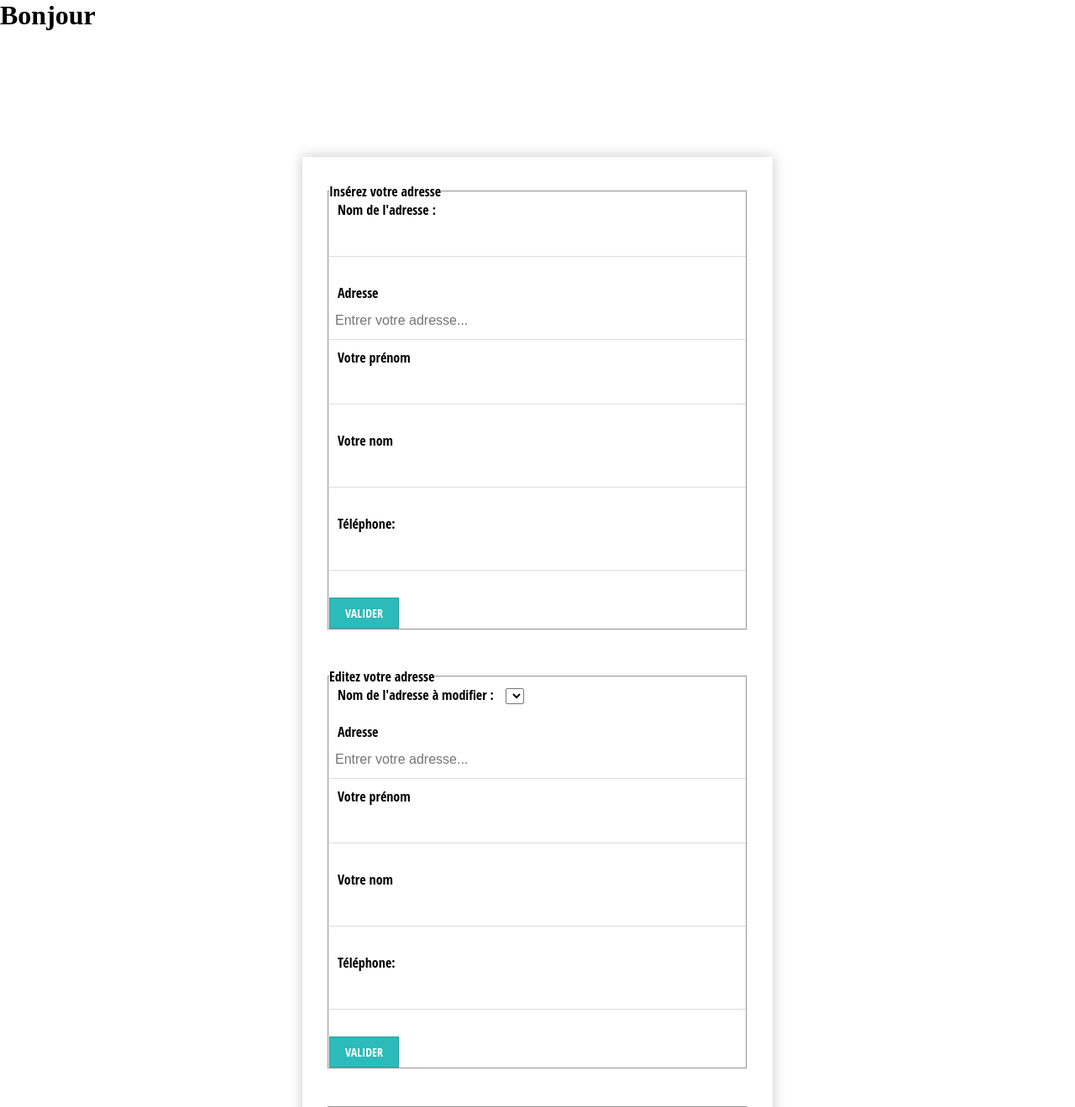
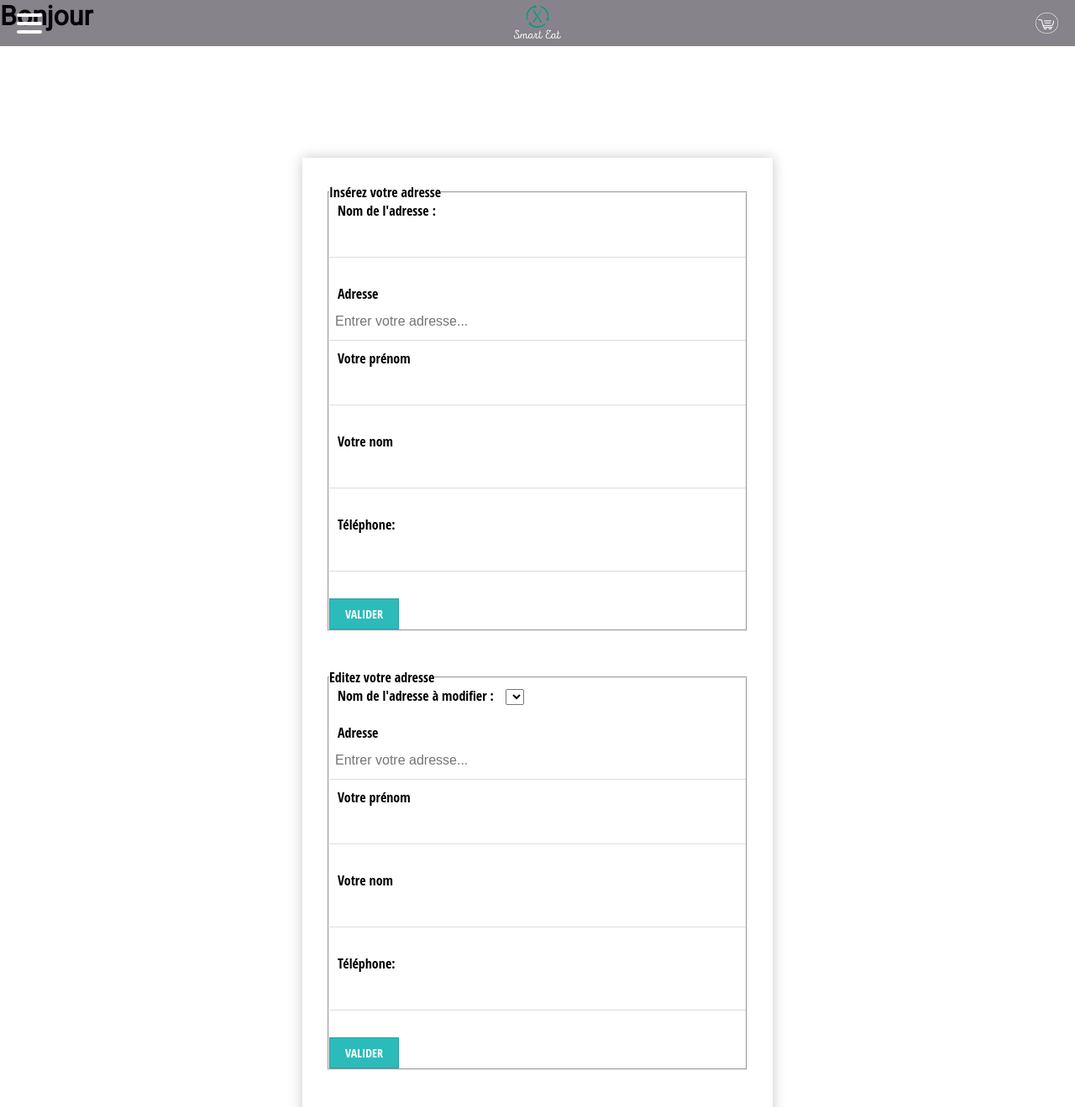
Before and after one commit to AnthonySpault/SmartEat, a PHP site: template views/profile.html.twig in a window 1280 px wide. Shown: the top 1319 px of the page at 84% size. Run offline with PHP 8.4, Linux system fonts and the light colour scheme; the template is opened without the code that fills it, so the values that code supplies are empty; some libraries are stand-ins or nearby versions.

Commit message:
Start integrating psd template to css

```diff
--- a/assets/css/style.css
+++ b/assets/css/style.css
@@ -6,6 +6,212 @@
 html {
     font-size: 100%;
 }
+
+body {
+    font-family: 'Roboto', sans-serif;
+    font-weight: 400;
+    display: flex;
+    flex-direction: column;
+}
+
+/* HEADER */
+
+#mobile-header {
+    width: 100%;
+    height: 55px;
+    background-color: rgba(14, 11, 22, 0.5);
+    display: flex;
+    justify-content: center;
+    align-items: center;
+    position: fixed;
+    z-index: 10;
+    top: 0;
+}
+
+#mobile-header .logo {
+    z-index: 20;
+    height: 40px;
+}
+
+#mobile-header .basket img {
+    height: 25px;
+}
+
+#mobile-header .basket {
+    position: absolute;
+    top: 15px;
+    right: 20px;
+}
+
+#burger-toggle {
+    position: absolute;
+    width: 30px;
+    height: 25px;
+    top: 15px;
+    left: 20px;
+    cursor: pointer;
+    z-index: 20;
+}
+
+#burger-toggle span {
+    position: relative;
+    top: 45%;
+    display: block;
+    width: 30px;
+    height: 4px;
+    background-color: white;
+    border-radius: 5px;
+    transition: all .2s ease-in-out;
+}
+
+#burger-toggle span:before, #burger-toggle span:after {
+    position: absolute;
+    background-color: white;
+    content: '';
+    width: 30px;
+    height: 4px;
+    border-radius: 5px;
+    transition: all .2s ease-in-out;
+}
+
+#burger-toggle span:before {
+    top: -10px;
+}
+
+#burger-toggle span:after {
+    top: 10px;
+}
+
+#burger-toggle.active span {
+    background: transparent;
+}
+
+#burger-toggle.active span:before {
+    transform: translate(0, 10px) rotate(45deg);
+}
+
+#burger-toggle.active span:after {
+    transform: translate(0, -10px) rotate(-45deg);
+}
+
+#mobile-nav {
+    font-size: 18px;
+    width: 320px; /* The same negative value of LEFT property in .latDesaparece class */
+    position: fixed;
+    top: 0;
+    left: 0;
+    height: 100%;
+    z-index: 10;
+    background-color: rgba(14, 11, 22, 0.9);
+}
+
+#mobile-nav nav {
+    width: 100%;
+    margin: 60px 0 0 0;
+}
+
+#mobile-nav nav ul {
+    text-align: left;
+}
+
+#mobile-nav nav ul li {
+    list-style-type: none;
+    text-transform: capitalize;
+}
+#mobile-nav nav ul li a {
+    text-decoration: none;
+    color: white;
+    padding: 15px 0 15px 35px;
+    display: block;
+    text-indent: 10px;
+}
+#mobile-nav nav ul li a:hover, #mobile-nav nav ul li a.active {
+    background-color: white;
+    color: #333
+}
+
+#mobile-nav.latAparece{
+    left: 0px;
+    transition: all .3s ease;
+}
+#mobile-nav.latDesaparece{
+	left: -320px;
+	transition: all .3s ease;
+}
+
+/* HOME PAGE */
+
+.rslides {
+    position: relative;
+    list-style: none;
+    overflow: hidden;
+    width: 100%;
+    padding: 0;
+    margin: 0;
+}
+
+.rslides li {
+    -webkit-backface-visibility: hidden;
+    position: absolute;
+    display: none;
+    width: 100%;
+    left: 0;
+    top: 0;
+}
+
+.rslides li:first-child {
+    position: relative;
+    display: block;
+    float: left;
+}
+
+.rslides img {
+    display: block;
+    height: auto;
+    float: left;
+    width: 100%;
+    border: 0;
+}
+
+.itemnavmobile {
+    display: flex;
+    justify-content: space-between;
+    width: 100%;
+}
+
+.itemnavmobile a {
+    width: 33.33%;
+    line-height: 50px;
+    text-align: center;
+    text-transform: uppercase;
+    text-decoration: none;
+    color: black;
+    font-weight: 300;
+}
+
+.itemnavmobile a.active {
+    background-color: #e3e3e3;
+    border-bottom: 5px solid #157063;
+}
+
+.categorytitle {
+    width: 50%;
+    text-transform: uppercase;
+    color: white;
+    text-align: center;
+    line-height: 50px;
+    font-size: 20px;
+    align-self: center;
+    margin: 30px 0;
+}
+
+.dish {
+    background-color: #157063;
+}
+
+
+
+
 /* LOGIN REGISTER PAGE */
 .loginregister {
     display: flex;
--- /dev/null
+++ b/assets/js/home.js
@@ -0,0 +1,6 @@
+$(function() {
+    $(".rslides").responsiveSlides({
+        random: true,          // Boolean: Randomize the order of the slides, true or false
+        pause: true,           // Boolean: Pause on hover, true or false
+    });
+});
--- /dev/null
+++ b/assets/js/script.js
@@ -0,0 +1,8 @@
+$(document).ready(function() {
+    $('#burger-toggle').click(function(){
+        $(this).toggleClass('active');
+        $('#mobile-nav').toggleClass('latAparece');
+        $('#mobile-nav').toggleClass('latDesaparece');
+        return false;
+    });
+});
--- a/views/layout.html.twig
+++ b/views/layout.html.twig
@@ -4,13 +4,29 @@
         <meta name="viewport" content="width=device-width, user-scalable=no">
         <meta charset="utf-8">
         <title>SmartEat</title>
-        <link rel="stylesheet" href="assets/css/style.css">
+        <link href="https://fonts.googleapis.com/css?family=Roboto:300,400" rel="stylesheet">        <link rel="stylesheet" href="assets/css/style.css">
         <link rel="stylesheet" href="assets/css/vanilla-notify.css">
         <script src="https://code.jquery.com/jquery-3.1.1.min.js"></script>
         <script src="assets/js/vanilla-notify.js"></script>
-
+        <script src="assets/js/script.js"></script>
     </head>
     <body>
+        <div id="mobile-nav" class="lateral latDesaparece">
+            <nav>
+                <ul>
+                    <li><a href="?action=home">Accueil</a></li>
+                    <li><a href="?action=concept">Concept</a></li>
+                    <li><a href="?action=partners">Partenaires</a></li>
+                    <li><a href="?action=profile">Profil</a></li>
+                </ul>
+            </nav>
+        </div>
+
+        <header id="mobile-header">
+            <a href="#" id="burger-toggle"><span></span></a>
+            <a href="?action=home"><img src="assets/images/logo.png" alt="Logo Smart Eat" class="logo"></a>
+            <a href="?action=basket" class="basket"><img src="assets/images/basket.png" alt="Logo ajouter au pannier"></a>
+        </header>
 
         {% block content %}{% endblock %}
 
```
Also changed, not shown: views/home.html.twig (+11 -25 lines), assets/images/basket.png (added), assets/images/dish.png (added), assets/images/homehead1.png (added), assets/images/logo.png (added), assets/js/responsiveslides.min.js (added).
